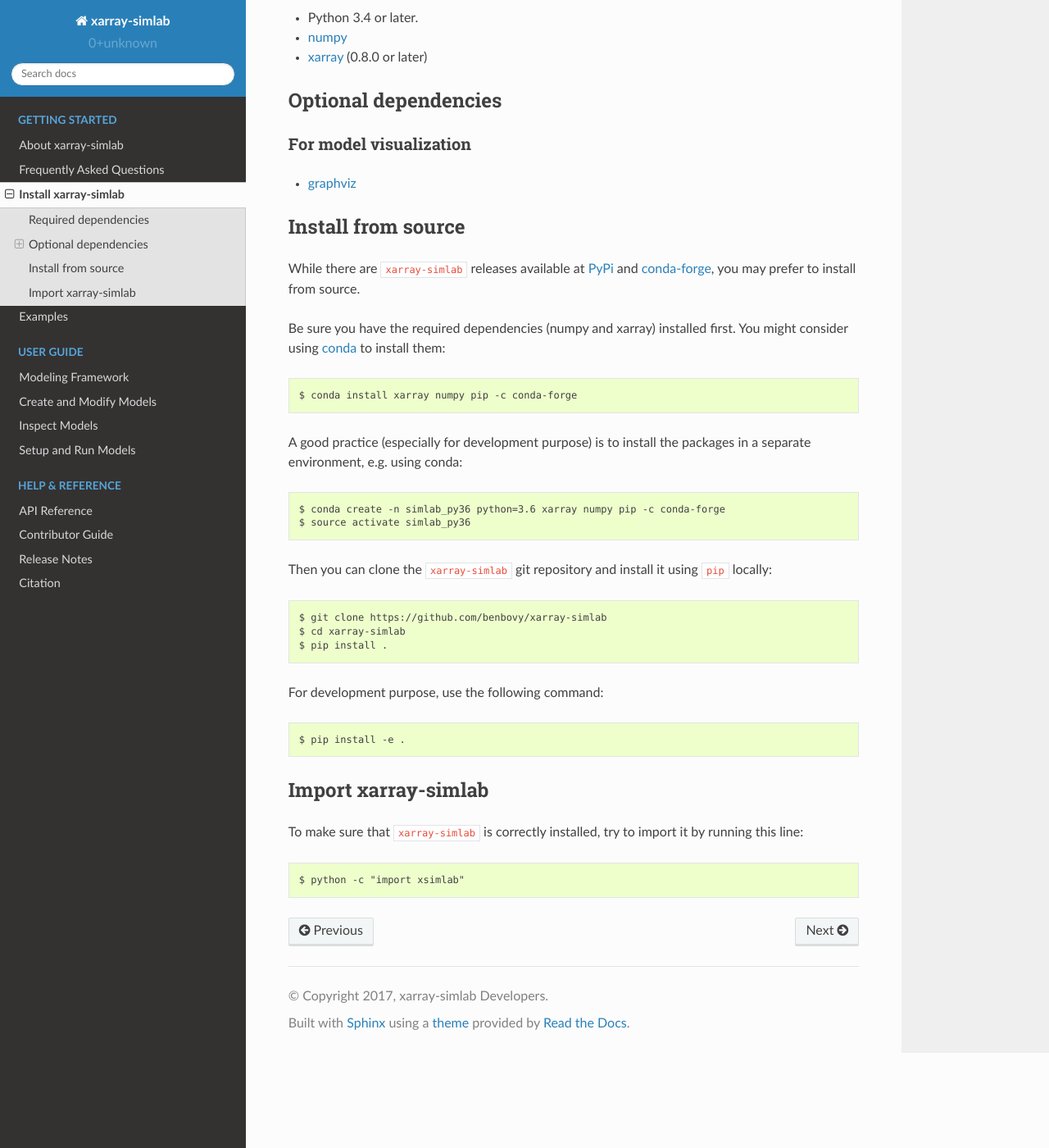
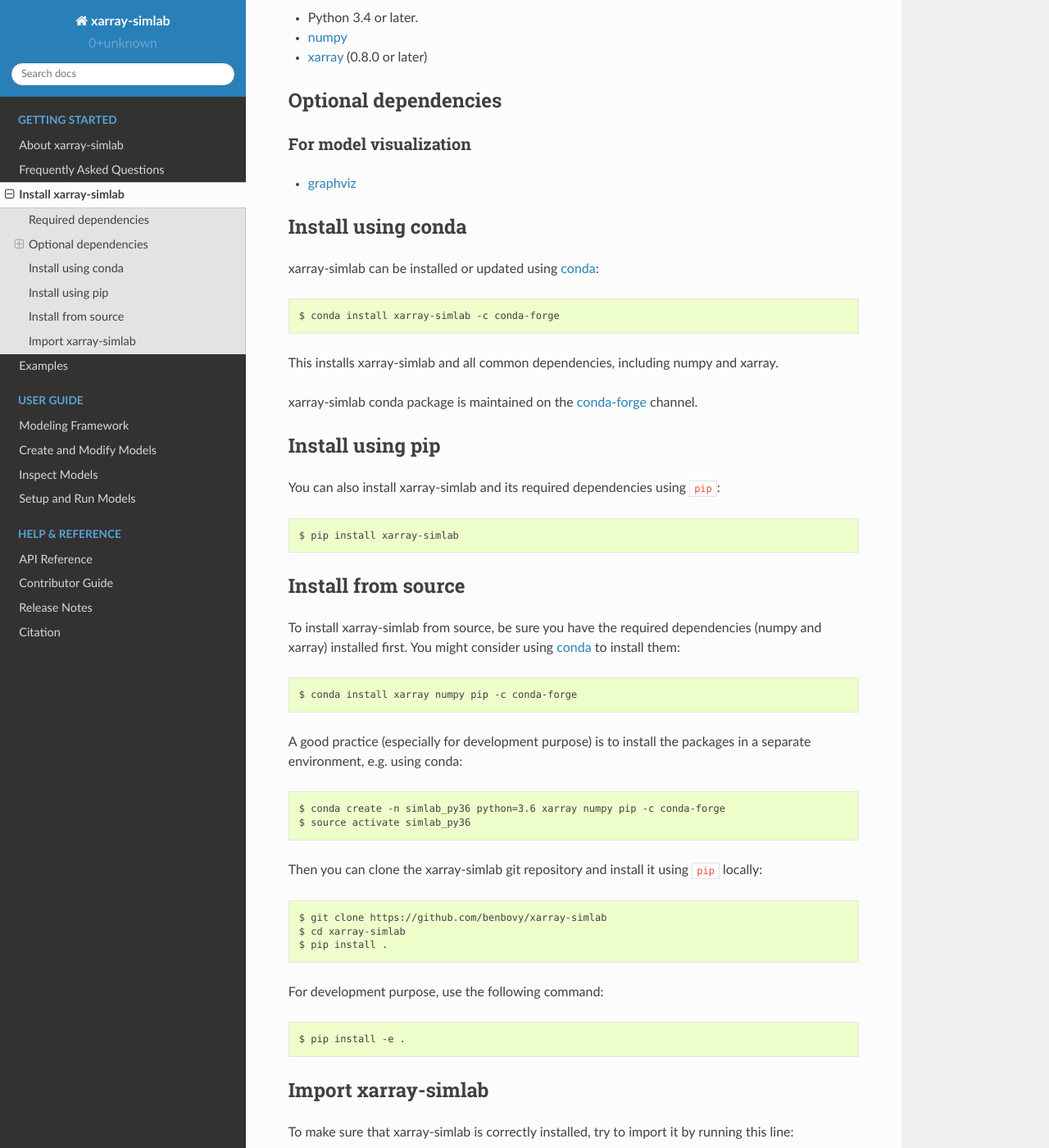
Before and after one commit to xarray-contrib/xarray-simlab, a Sphinx documentation site: the page built from doc/installing.rst, in a window 1280 px wide and 1400 px high, scrolled down 206 px. Shown: the whole window at 82% size. Built offline with Sphinx 7.4.7 and the Read the Docs theme 2.0.0, drawn with Linux system fonts in a browser that asks for light colours; pages that are not in the unit, such as notebooks, are missing from menus; the version number could not be read and is left out.

Commit message:
DOC add install with conda or pip notes

```diff
--- a/doc/installing.rst
+++ b/doc/installing.rst
@@ -18,24 +18,46 @@ For model visualization
 
 - `graphviz <http://graphviz.readthedocs.io>`__
 
+Install using conda
+-------------------
+
+xarray-simlab can be installed or updated using conda_::
+
+  $ conda install xarray-simlab -c conda-forge
+
+This installs xarray-simlab and all common dependencies, including
+numpy and xarray.
+
+xarray-simlab conda package is maintained on the `conda-forge`_
+channel.
+
+.. _conda-forge: https://conda-forge.org/
+.. _conda: https://conda.io/docs/
+
+Install using pip
+-----------------
+
+You can also install xarray-simlab and its required dependencies using
+``pip``::
+
+  $ pip install xarray-simlab
+
 Install from source
 -------------------
 
-While there are ``xarray-simlab`` releases available at `PyPi`_ and
-`conda-forge`_, you may prefer to install from source.
-
-Be sure you have the required dependencies (numpy and xarray)
-installed first. You might consider using conda_ to install them::
+To install xarray-simlab from source, be sure you have the required
+dependencies (numpy and xarray) installed first. You might consider
+using conda_ to install them::
 
     $ conda install xarray numpy pip -c conda-forge
 
-A good practice (especially for development purpose) is to install the packages
-in a separate environment, e.g. using conda::
+A good practice (especially for development purpose) is to install the
+packages in a separate environment, e.g. using conda::
 
     $ conda create -n simlab_py36 python=3.6 xarray numpy pip -c conda-forge
     $ source activate simlab_py36
 
-Then you can clone the ``xarray-simlab`` git repository and install it
+Then you can clone the xarray-simlab git repository and install it
 using ``pip`` locally::
 
     $ git clone https://github.com/benbovy/xarray-simlab
```
Also changed, not shown: other parts of doc/installing.rst (+2 -4 lines).
